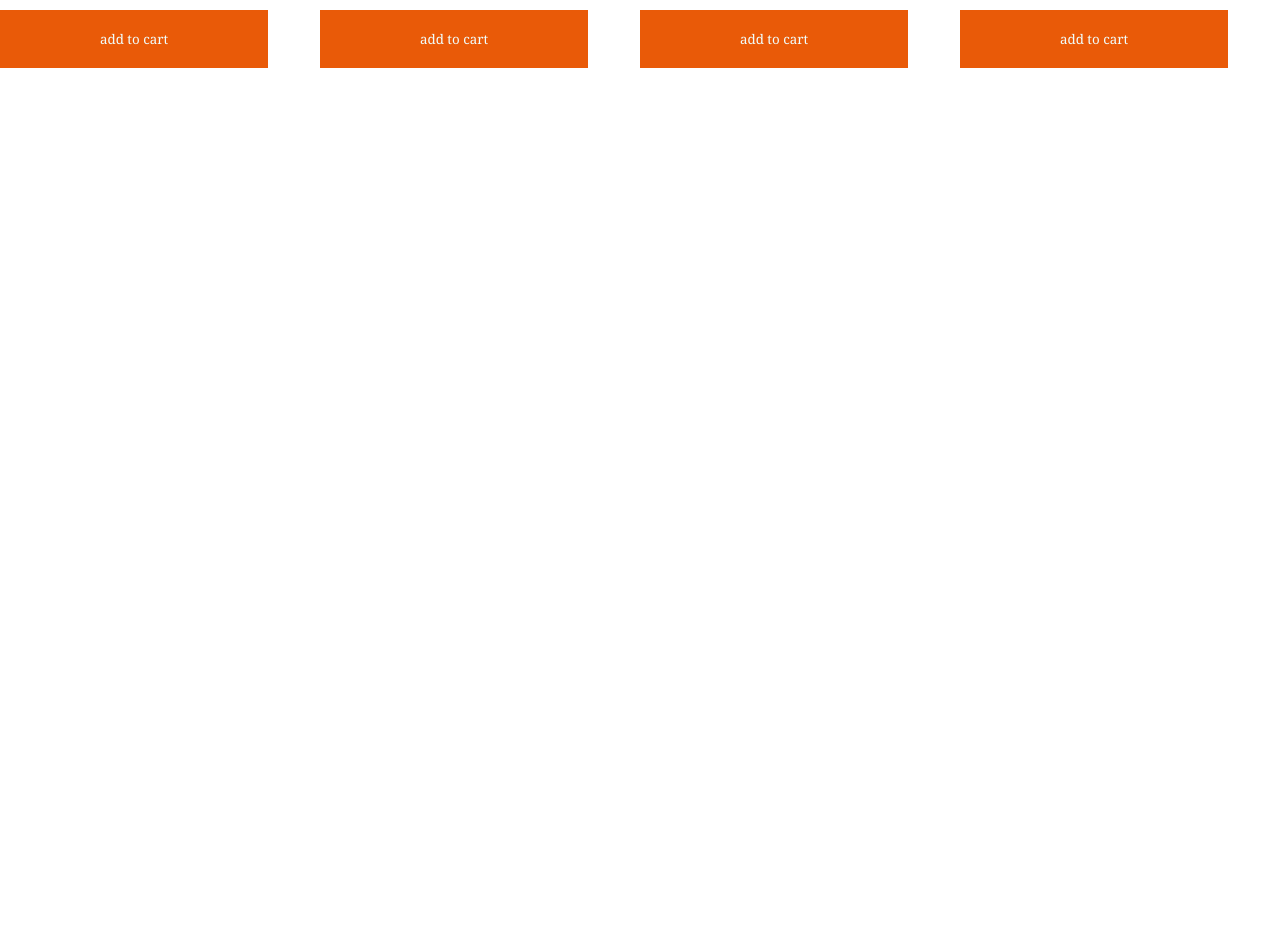
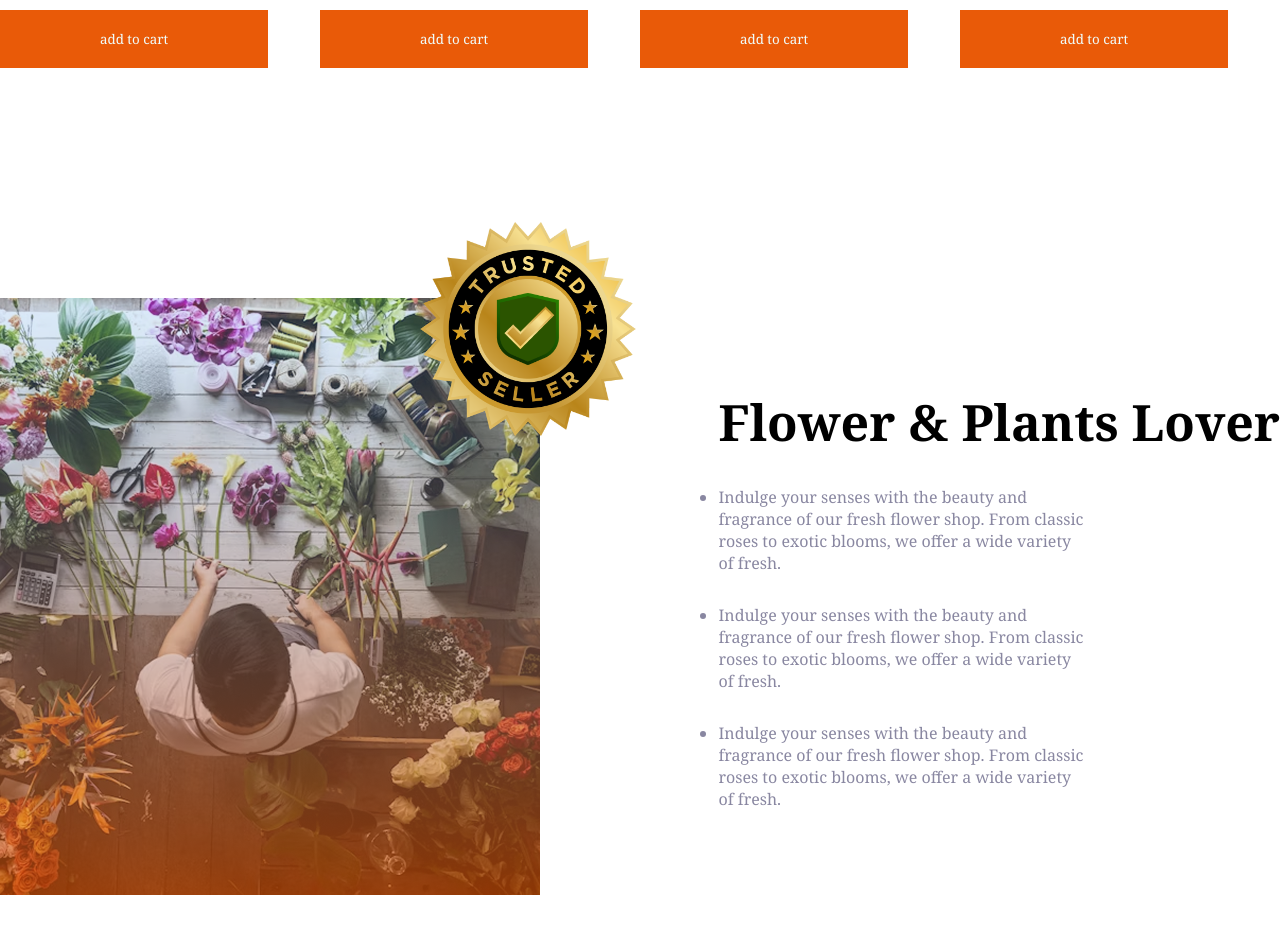
Before and after one commit to shuvro3/second-assainment, a plain HTML site: page index.html in a window 1280 px wide. Shown: the part 1837-2771 px from the top of the page. Before the commit the page ends 1935 px from the top, so only its background shows below. Drawn offline with Linux system fonts and the light colour scheme.

Commit message:
another section added

```diff
--- a/index.html
+++ b/index.html
@@ -18,18 +18,22 @@
 
   </head>
   <body>
+    <!-- header section nav ul  -->
+
     <header class="container">
       <img src="./logo.png" alt="logo" />
       <nav>
         <ul>
-          <li class="ondho"><a href=""><h4>Home</h4></a></li>
-          <li class="ondho"><a href=""class="main-color" >Shop</a></li>
-          <li class="ondho"><a href=""  class="main-color">About us</a></li>
+          <li class="ondho"><a href="https://www.facebook.com/shuvro.biswas.nayon"><h4>Home</h4></a></li>
+          <li class="ondho"><a href="https://www.facebook.com/shuvro.biswas.nayon"class="main-color" >Shop</a></li>
+          <li class="ondho"><a href="https://www.facebook.com/shuvro.biswas.nayon"  class="main-color">About us</a></li>
           <li><a href=""><i class="fa-solid fa-cart-shopping"></i>Cart ($56)</a></li>
         </ul>
       </nav>
     </header>
     <main>
+      <!-- banner section -->
+
         <section class="container">
             <div class="banner">
                 <div>
@@ -41,6 +45,8 @@
                 </div>
             </div>
         </section>
+        <!-- Flower grid section -->
+
         <section class="container">
           <div class="plants">
             <h1 class="sige"><span>OUR </span> PLANTS</h1>
@@ -89,6 +95,26 @@
             </div>
           </div>
         </section>
+        <!-- Challenge section  -->
+
+        <section class="container">
+          <div class="store">
+            <div class="flower-store"  >
+              <img src="./flower-store.png" alt="our flower store photo">
+              <div >
+               <img  class="challenge" src="./trusted-badge.png" alt="">
+              </div>
+            </div>
+            <div>
+              <h1 class="sige">Flower & Plants Lover</h1>
+              <ul class="gaps">
+                <li class="main-color gaps">Indulge your senses with the beauty and <br> fragrance of our fresh flower shop. From classic <br> roses to exotic blooms, we offer a wide variety <br> of fresh.</li>
+                <li class="main-color gaps">Indulge your senses with the beauty and <br> fragrance of our fresh flower shop. From classic <br> roses to exotic blooms, we offer a wide variety <br> of fresh.</li>
+                <li class="main-color gaps">Indulge your senses with the beauty and <br> fragrance of our fresh flower shop. From classic <br> roses to exotic blooms, we offer a wide variety <br> of fresh.</li>
+              </ul>
+            </div>
+          </div>
+        </section>
     </main>
   </body>
 </html>
--- a/styles.css
+++ b/styles.css
@@ -75,6 +75,27 @@ span{
     height: 52px;
     }
 
+.flower-store{
+    position: relative;
+}
+
+.challenge{
+    position: absolute;
+    height: 300px;
+    width: 300px;
+    bottom: 70%;
+    left: 70%;
+}
+
+.store{
+    display: flex;
+    margin: 200px 0px;
+    align-items: center;
+    justify-content: space-between;
+}
+.gaps{
+    margin-top: 30px;
+}
 
 
 
@@ -82,12 +103,16 @@ span{
 /* MOBAIL ER JONNO media querie */
 
 @media screen and ( max-width: 675px){
-   .ondho{
+   .ondho,
+   .challenge{
     display: none;
    }
    .banner{
     flex-direction: column-reverse;
-
+   }
+   .store{
+    flex-direction: column;
+    width: 100%;
    }
 
    .our-plants{
```
